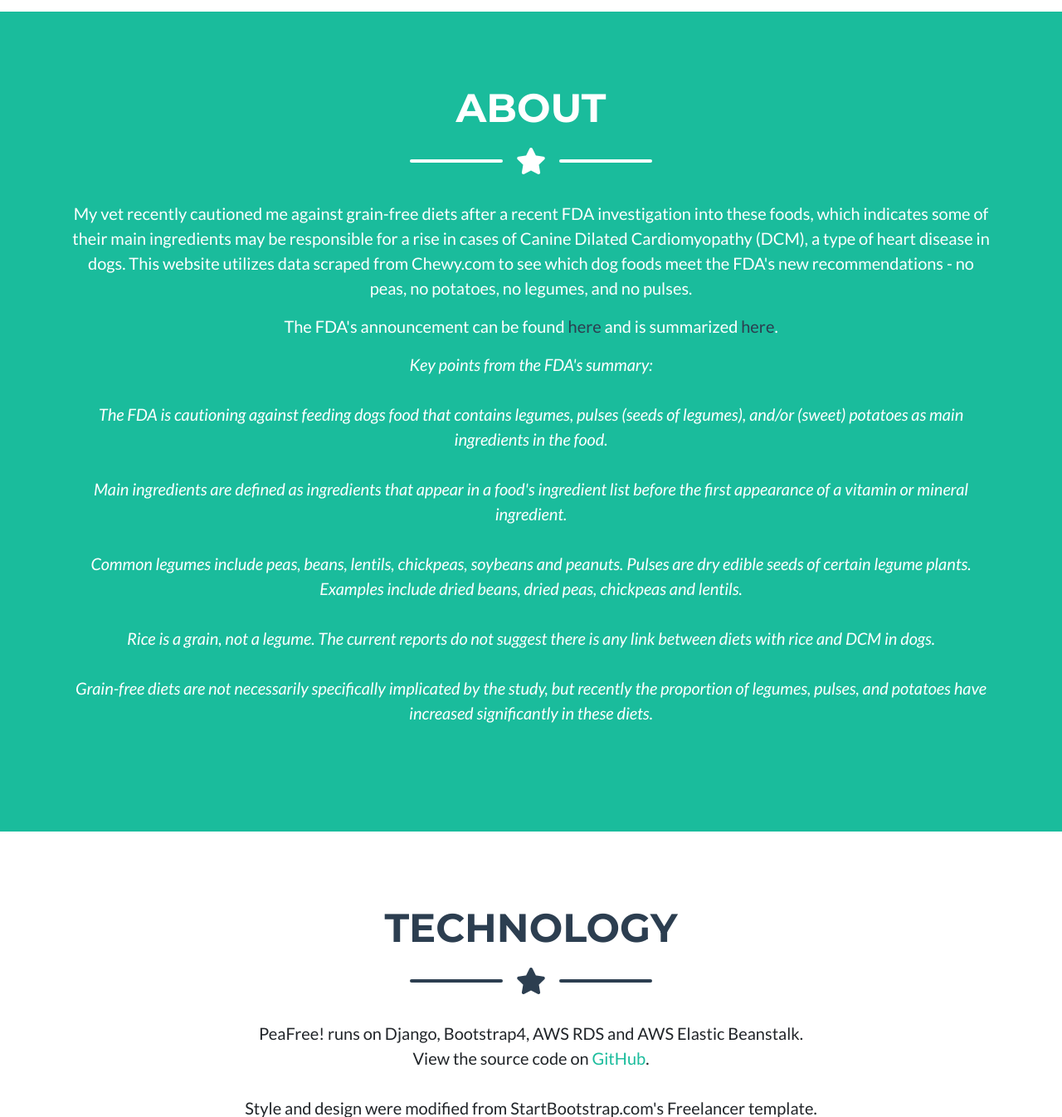
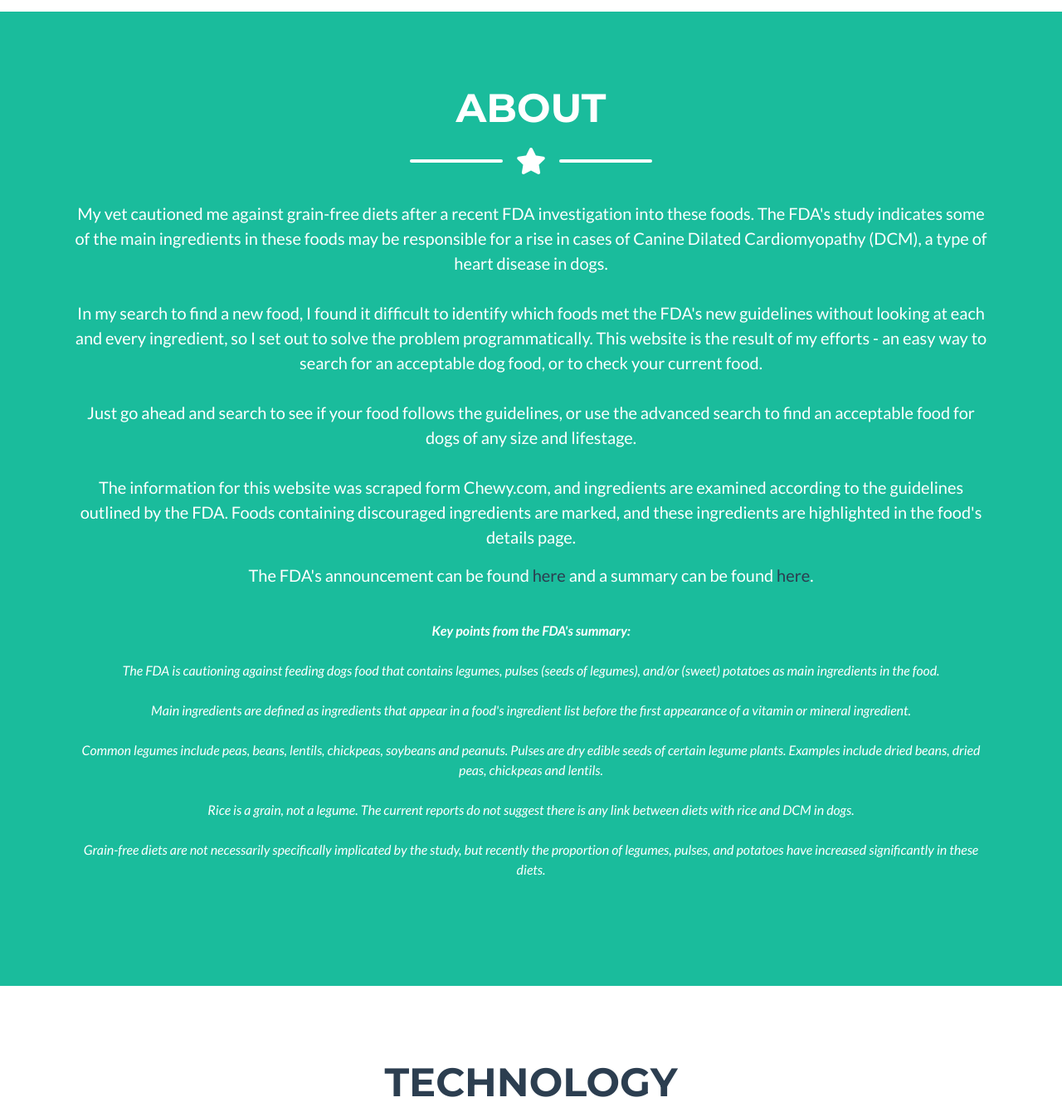
Before and after one commit to MikeAleksa/PeaFree, a Django app: page /search/ in a window 1280 px wide. Shown: the part 1427-2773 px from the top of the page at 83% size. Run offline with Django 3.2, Linux system fonts and the light colour scheme; data that the repository does not hold is empty; some libraries are stand-ins or nearby versions; some web fonts are replaced.

Commit message:
update about section information

```diff
--- a/food_search/templates/food_search/index_template.html
+++ b/food_search/templates/food_search/index_template.html
@@ -116,11 +116,19 @@
             <!-- About Section Content -->
             <div class="row">
                 <div class="m-auto align-content-center">
-                    <p class="lead text-center">My vet recently cautioned me against grain-free diets after a recent
-                        FDA investigation into these foods, which indicates some of their main ingredients may be
-                        responsible for a rise in cases of Canine Dilated Cardiomyopathy (DCM), a type of heart disease
-                        in dogs. This website utilizes data scraped from Chewy.com to see which dog foods meet the FDA's
-                        new recommendations - no peas, no potatoes, no legumes, and no pulses.
+                    <p class="lead text-center">My vet cautioned me against grain-free diets after a recent
+                        FDA investigation into these foods. The FDA's study indicates some of the main ingredients in
+                        these foods may be responsible for a rise in cases of Canine Dilated Cardiomyopathy (DCM), a
+                        type of heart disease in dogs.<br><br>
+                        In my search to find a new food, I found it difficult to identify which foods met the FDA's new
+                        guidelines without looking at each and every ingredient, so I set out to solve
+                        the problem programmatically. This website is the result of my efforts - an easy way to search
+                        for an acceptable dog food, or to check your current food.<br><br>
+                        Just go ahead and search to see if your food follows the guidelines, or use the advanced search
+                        to find an acceptable food for dogs of any size and lifestage.<br><br>
+                        The information for this website was scraped form Chewy.com, and ingredients are examined
+                        according to the guidelines outlined by the FDA. Foods containing discouraged ingredients are
+                        marked, and these ingredients are highlighted in the food's details page.
                     </p>
                 </div>
                 <div class="m-auto align-content-center">
@@ -129,11 +137,12 @@
                         <a class="text-secondary"
                            href="https://wayback.archive-it.org/7993/20190423043549/https://www.fda.gov/AnimalVeterinary/NewsEvents/ucm630993.htm"
                            target="_blank" rel="noreferrer">here</a>
-                        and is summarized <a class="text-secondary"
-                                             href="https://wayback.archive-it.org/7993/20190423023017/https://www.fda.gov/AnimalVeterinary/ResourcesforYou/AnimalHealthLiteracy/ucm616279.htm"
-                                             target="_blank" rel="noreferrer">here</a>.
+                        and a summary can be found <a class="text-secondary"
+                                                      href="https://wayback.archive-it.org/7993/20190423023017/https://www.fda.gov/AnimalVeterinary/ResourcesforYou/AnimalHealthLiteracy/ucm616279.htm"
+                                                      target="_blank" rel="noreferrer">here</a>.
                     </p>
-                    <p class="lead text-center font-italic">Key points from the FDA's summary:
+                    <p class="text-center font-italic">
+                        <i class="font-weight-bold"><br>Key points from the FDA's summary:</i>
                         <br><br>
                         The FDA is cautioning against feeding dogs food that contains legumes, pulses (seeds of
                         legumes), and/or (sweet) potatoes as main ingredients in the food.<br><br>
```
